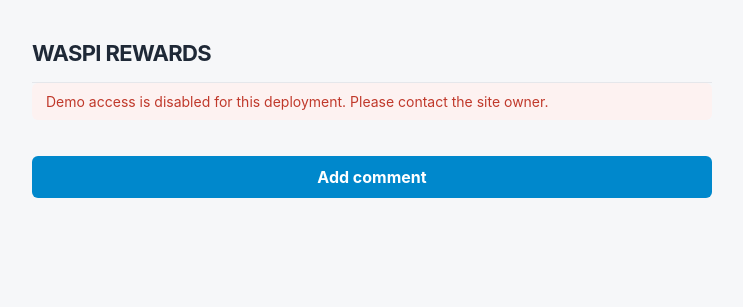
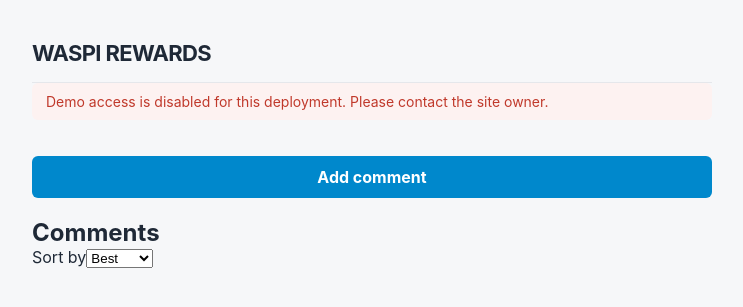
Before and after one commit to V-XY/waspi-rewards, a Laravel app: page / in a window 1280 px wide. Shown: the top 307 px of the page, without its empty margins (268-1011 px from the left). Run offline with Laravel 12, Linux system fonts and the light colour scheme; style sheets or scripts are compiled from the project's sources.

Commit message:
Add Best, Newest and Oldest feed controls

```diff
--- a/resources/js/App.vue
+++ b/resources/js/App.vue
@@ -27,6 +27,17 @@
       <button type="button" class="add-btn" @click="showModal">Add comment</button>
 
       <section class="feed" aria-label="Comments">
+        <div class="feed-toolbar">
+          <h2>Comments</h2>
+          <label class="sort-control">
+            <span>Sort by</span>
+            <select v-model="sort" :disabled="isLoading || isLoadingMore" @change="changeSort">
+              <option value="best">Best</option>
+              <option value="newest">Newest</option>
+              <option value="oldest">Oldest</option>
+            </select>
+          </label>
+        </div>
         <div v-for="comment in comments" :key="comment.id" class="post">
           <div class="post-header">
             <strong>{{ authorName(comment) }}</strong>
@@ -159,6 +170,7 @@ export default {
       user: null,
       leaderboard: [],
       comments: [],
+      sort: 'best',
       nextCursor: null,
       newComment: '',
       isModalOpen: false,
@@ -247,7 +259,7 @@ export default {
       try {
         const [users, page] = await Promise.all([
           this.request('get', '/users'),
-          this.request('get', '/comments', { params: { per_page: PAGE_SIZE } }),
+          this.request('get', '/comments', { params: { per_page: PAGE_SIZE, sort: this.sort } }),
         ]);
 
         this.applyUsers(users.data);
@@ -261,6 +273,12 @@ export default {
       }
     },
 
+    changeSort() {
+      this.comments = [];
+      this.nextCursor = null;
+      this.loadFeed();
+    },
+
     async loadMore() {
       if (!this.hasMore || this.isLoadingMore) return;
 
@@ -268,7 +286,7 @@ export default {
 
       try {
         const page = await this.request('get', '/comments', {
-          params: { per_page: PAGE_SIZE, cursor: this.nextCursor },
+          params: { per_page: PAGE_SIZE, cursor: this.nextCursor, sort: this.sort },
         });
 
         const known = new Set(this.comments.map((comment) => comment.id));
@@ -345,10 +363,9 @@ export default {
       try {
         const { data } = await this.request('post', '/comments', { data: { text } });
 
-        this.comments = [data.comment, ...this.comments];
         this.newComment = '';
         this.isModalOpen = false;
-        await this.refreshUsers();
+        await this.loadFeed();
       } catch (error) {
         this.postError = error.response?.status === 422
           ? 'A comment must be between 1 and 1000 characters.'
@@ -374,7 +391,9 @@ export default {
         comment.liked_by_user = response.data.viewer_vote === 'like';
         comment.likes_count = response.data.likes_count;
 
-        if (currentVote === 'like' || nextVote === 'like') {
+        if (this.sort === 'best') {
+          await this.loadFeed();
+        } else if (currentVote === 'like' || nextVote === 'like') {
           await this.refreshUsers();
         }
       } catch (error) {
```
